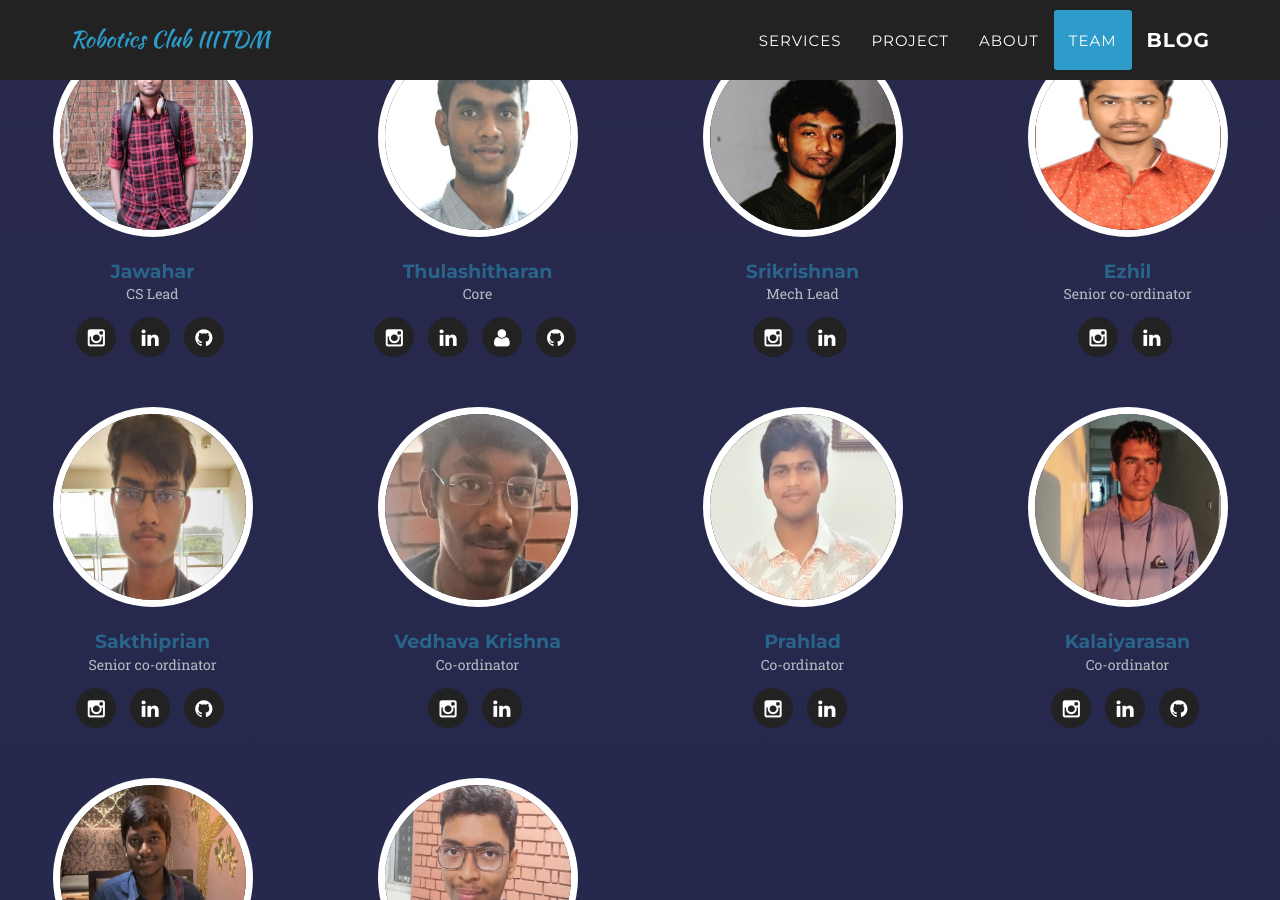
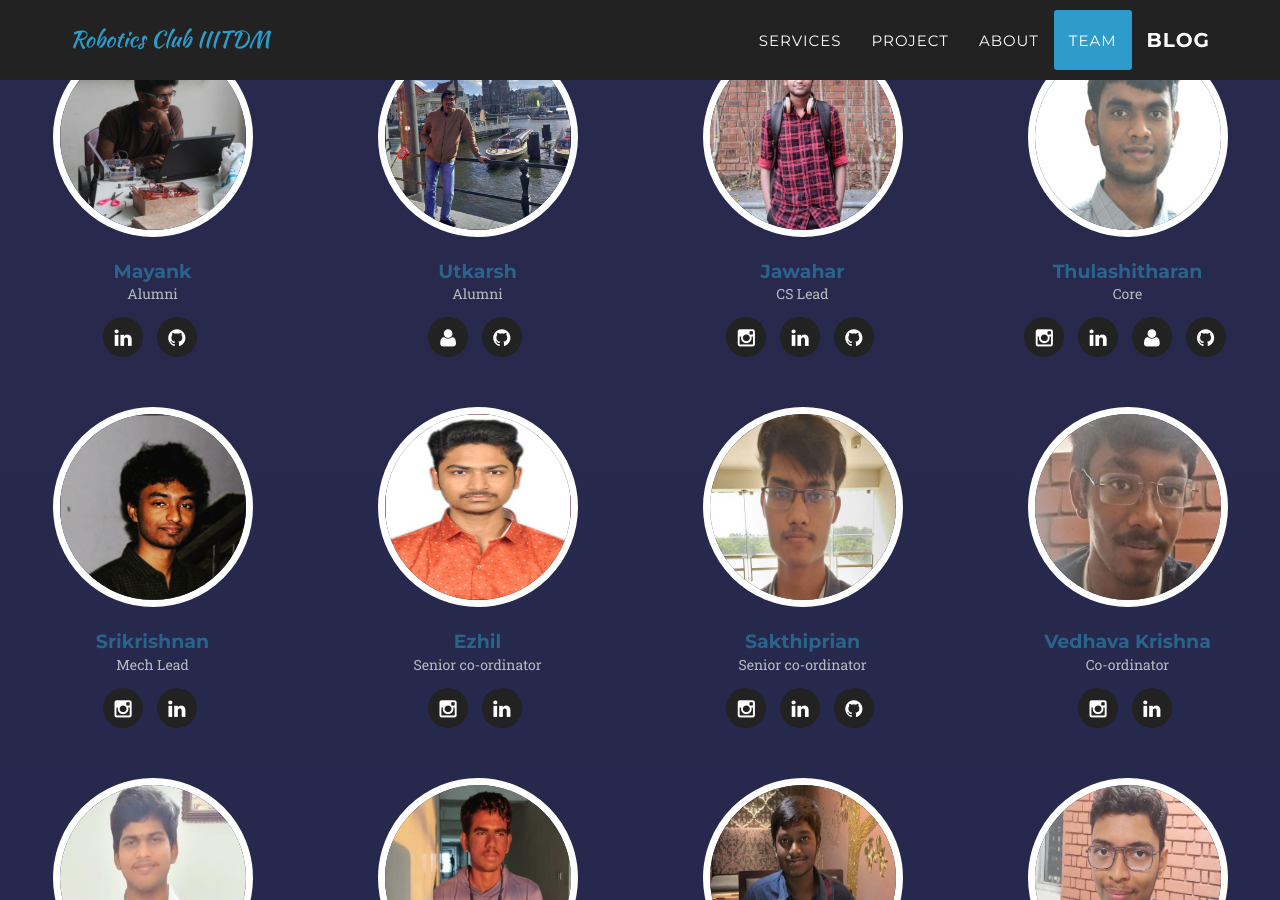
Before and after one commit to Robotics-IIITDM/Robotics-IIITDM.github.io, a Jekyll site: the page built from index.md, in a window 1280 px wide and 900 px high, scrolled down 4736 px. Built offline with Jekyll 4.4.1, drawn with Linux system fonts in a browser that asks for light colours; some web fonts are replaced.

Commit message:
Alumni Details added in team section

```diff
--- a/_config.yml
+++ b/_config.yml
@@ -54,6 +54,24 @@ description: "The official website of Robotics Club Indian Institute of Informat
 
 # Team names, titles and social links
 people:
+- name: [Mayank]
+  pic: 11
+  position: Alumni
+  social:
+    - title: linkedin
+      url: https://www.linkedin.com/in/mayank-navneet-mehta/
+    - title: github
+      url: https://github.com/meetm473
+
+- name: [Utkarsh]
+  pic: 12
+  position: Alumni
+  social:
+    - title: user
+      url: https://utkarshverma.me/
+    - title: github
+      url: https://github.com/UtkarshVerma
+
 - name: [Jawahar]
   pic: 1
   position: CS Lead
```
Also changed, not shown: img/team/11.jpg (added), img/team/12.jpg (added).
